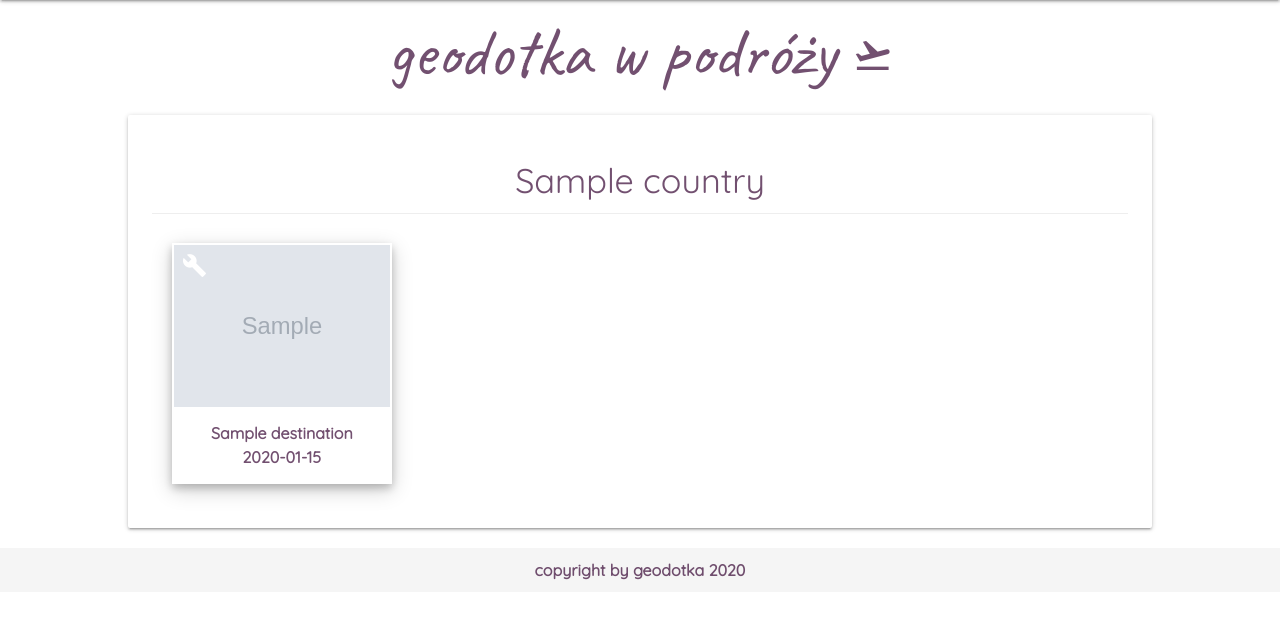
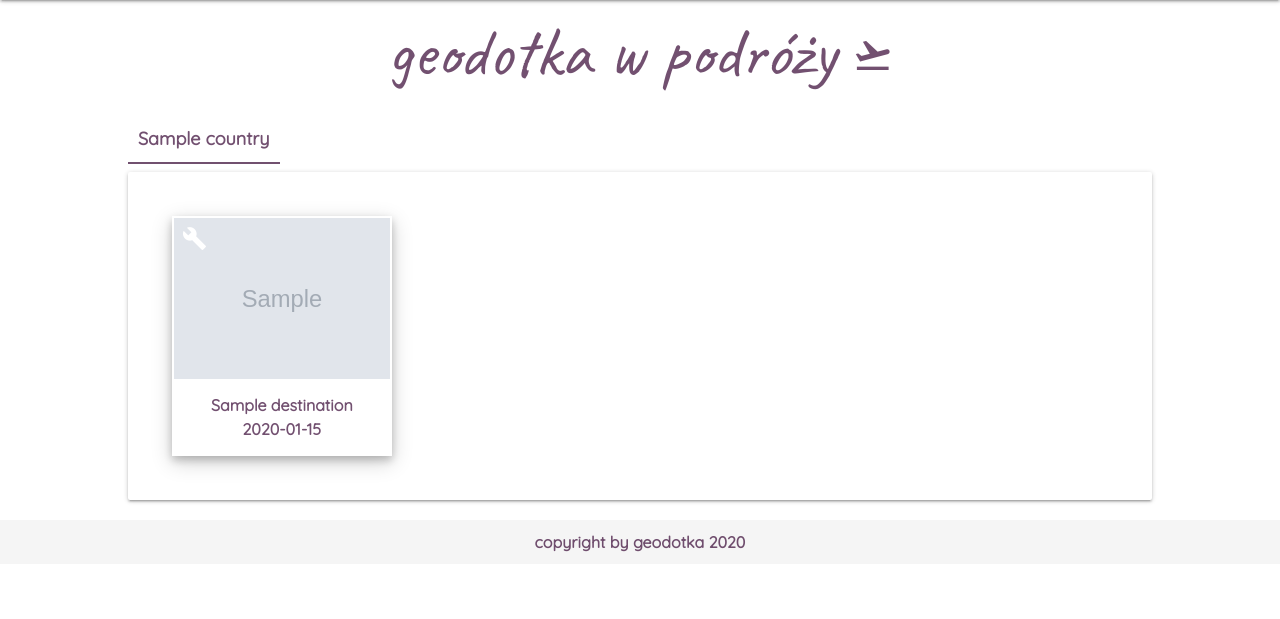
Before and after one commit to geodotka/mindtrip, a Django app: template mindtrip/trips/templates/trips/trips.html in a window 1280 px wide. Shown: the part 64-683 px from the top of the page. Run offline with Django 3.2, Linux system fonts and the light colour scheme; the template is opened without the code that fills it: most values are stand-ins (such as "Sample title", 1, 10 or a date in 2020); grey boxes marked "Sample" are stand-in pictures.

Commit message:
Reformat trips page

```diff
--- a/mindtrip/static/css/trips.css
+++ b/mindtrip/static/css/trips.css
@@ -573,6 +573,21 @@ form button:disabled {
 .news a {
 	color: #660033;
 	font-size: 20px;
+}
+
+.trips-tabs {
+    display: flex;
+    flex-wrap: wrap;
+    height: auto;
+}
+
+.trips-tab {
+    padding: 10px;
+    cursor: pointer;
+}
+
+.trips-tab-selected {
+    border-bottom: 2px solid rgba(56, 9, 53, 0.71);
 }
 
 
--- /dev/null
+++ b/mindtrip/static/js/trips/trips_tabs.js
@@ -0,0 +1,25 @@
+(function () {
+
+    const uncolorButtons = () => {
+        document.querySelectorAll('.js-trips-tab').forEach(($button) => {
+            $button.classList.remove('trips-tab-selected');
+        });
+    };
+
+    const hideSections = () => {
+        document.querySelectorAll('.js-trips-card').forEach(($button) => {
+            $button.classList.add('hidden');
+        });
+    };
+
+    document.querySelectorAll('.js-trips-tab').forEach(($button) => {
+        $button.addEventListener('click', (ev) => {
+            ev.preventDefault();
+            uncolorButtons();
+            $button.classList.add('trips-tab-selected');
+
+            hideSections();
+            document.getElementById("trips-card-" + $button.dataset.countryId).classList.remove('hidden');
+        });
+    });
+})();
--- a/mindtrip/trips/templates/trips/trips.html
+++ b/mindtrip/trips/templates/trips/trips.html
@@ -3,10 +3,14 @@
 {% block trips_page %} class="nav-selected"{% endblock %}
 
 {% block content %}
+	<div class="trips-tabs">
+		{% for country in countries %}
+			<div class="trips-tab{% if forloop.counter == 1 %} trips-tab-selected{% endif %} js-trips-tab" data-country-id="{{ country.id }}">{{ country.name }}</div>
+		{% endfor %}
+	</div>
+
 	{% for country in countries %}
-		<div class="card-panel center-align">
-			<h4>{{ country.name }}</h4>
-			<hr />
+		<div id="trips-card-{{ country.id }}" class="card-panel center-align{% if forloop.counter != 1 %} hidden{% endif %} js-trips-card">
 			<section class="country">
 				{% for trip in country.trips.all %}
 					<a href="{% url 'trips:trip' trip.id %}">
@@ -32,4 +36,6 @@
 			</section>
 		</div>
 	{% endfor %}
+
+	<script type="text/javascript" src="{{ STATIC_URL }}js/trips/trips_tabs.js"></script>
 {% endblock %}
```
